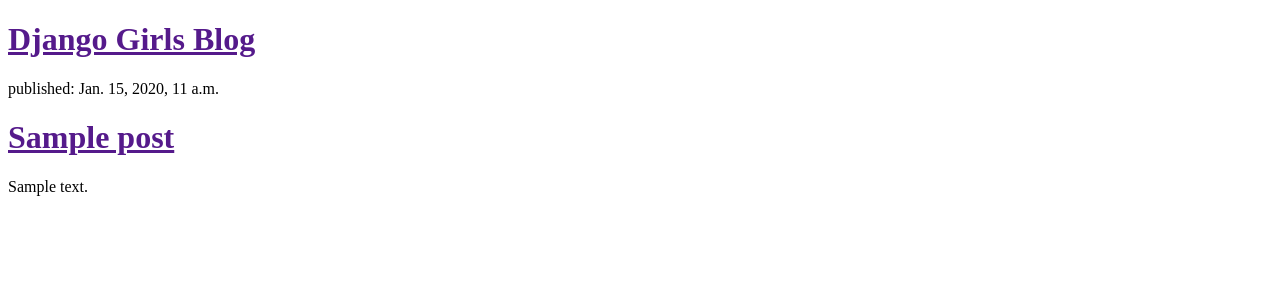
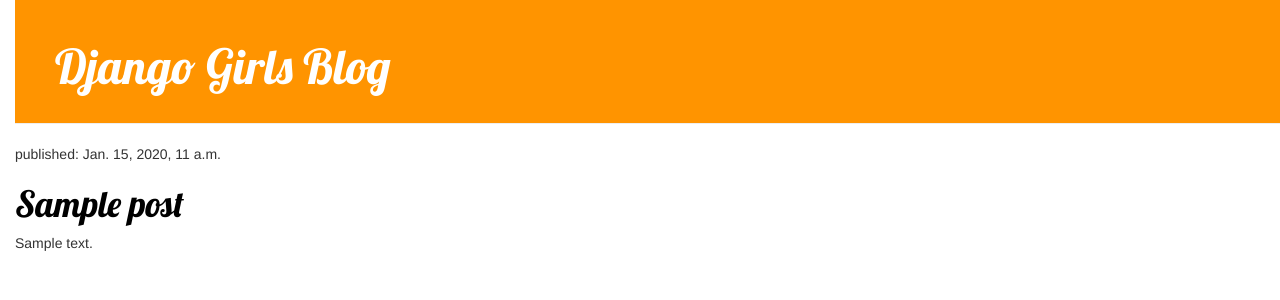
Before and after one commit to reymad/my-first-blog, a Django app: template blog/templates/blog/post_list.html in a window 1280 px wide. Shown: the top 300 px of the page. Run offline with Django 3.2, Linux system fonts and the light colour scheme; the template is opened without the code that fills it: values that come from a table or form of the project are taken from there, others are empty; tables that the repository leaves empty hold one stand-in row (values such as "Sample post"); some libraries are stand-ins or nearby versions.

Commit message:
static files

```diff
--- /dev/null
+++ b/blog/static/css/blog.css
@@ -0,0 +1,50 @@
+body {
+        padding-left: 15px;
+}
+.page-header {
+        background-color: #ff9400;
+        margin-top: 0;
+        padding: 20px 20px 20px 40px;
+}
+
+.page-header h1, .page-header h1 a, .page-header h1 a:visited, .page-header h1 a:active {
+    color: #ffffff;
+    font-size: 36pt;
+    text-decoration: none;
+}
+
+.content {
+    margin-left: 40px;
+}
+
+h1, h2, h3, h4 {
+    font-family: 'Lobster', cursive;
+}
+
+.date {
+    float: right;
+    color: #828282;
+}
+
+.save {
+    float: right;
+}
+
+.post-form textarea, .post-form input {
+    width: 100%;
+}
+
+.top-menu, .top-menu:hover, .top-menu:visited {
+    color: #ffffff;
+    float: right;
+    font-size: 26pt;
+    margin-right: 20px;
+}
+
+.post {
+    margin-bottom: 70px;
+}
+
+.post h1 a, .post h1 a:visited {
+    color: #000000;
+}
--- a/blog/templates/blog/post_list.html
+++ b/blog/templates/blog/post_list.html
@@ -1,17 +1,22 @@
 <!DOCTYPE html>
+{% load staticfiles %}
 <html lang="en">
 <head>
     <meta charset="UTF-8">
     <title>My blog</title>
+    <link href="https://fonts.googleapis.com/css?family=Lobster&subset=latin,latin-ext" rel="stylesheet" type="text/css">
+    <link rel="stylesheet" href="//maxcdn.bootstrapcdn.com/bootstrap/3.2.0/css/bootstrap.min.css">
+    <link rel="stylesheet" href="//maxcdn.bootstrapcdn.com/bootstrap/3.2.0/css/bootstrap-theme.min.css">
+    <link rel="stylesheet" href="{% static 'css/blog.css' %}">
 </head>
 <body>
 
-    <div>
+    <div class="page-header">
         <h1><a href="">Django Girls Blog</a></h1>
     </div>
 
     {% for post in posts %}
-        <div>
+        <div class="post">
             <p>published: {{ post.published_date }}</p>
             <h1><a href="">{{ post.title }}</a></h1>
             <p>{{ post.text|linebreaksbr }}</p>
```
